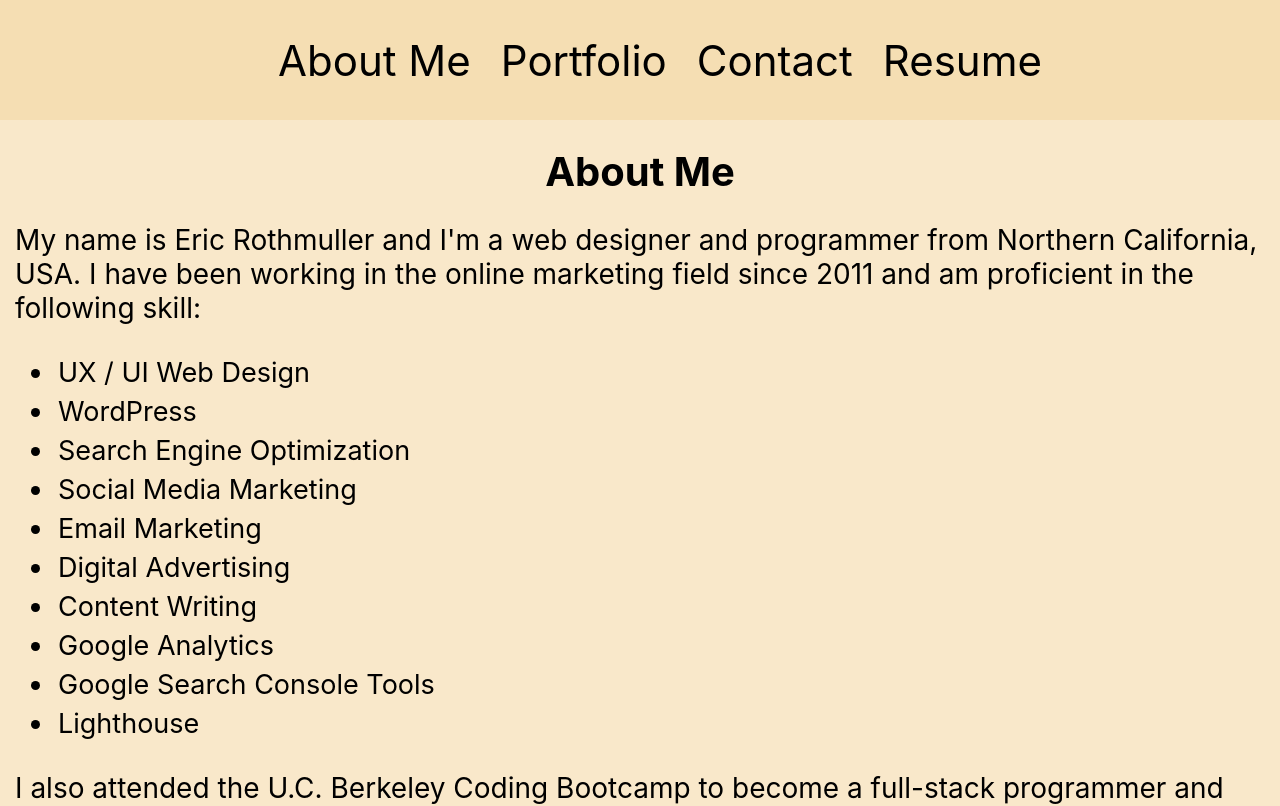
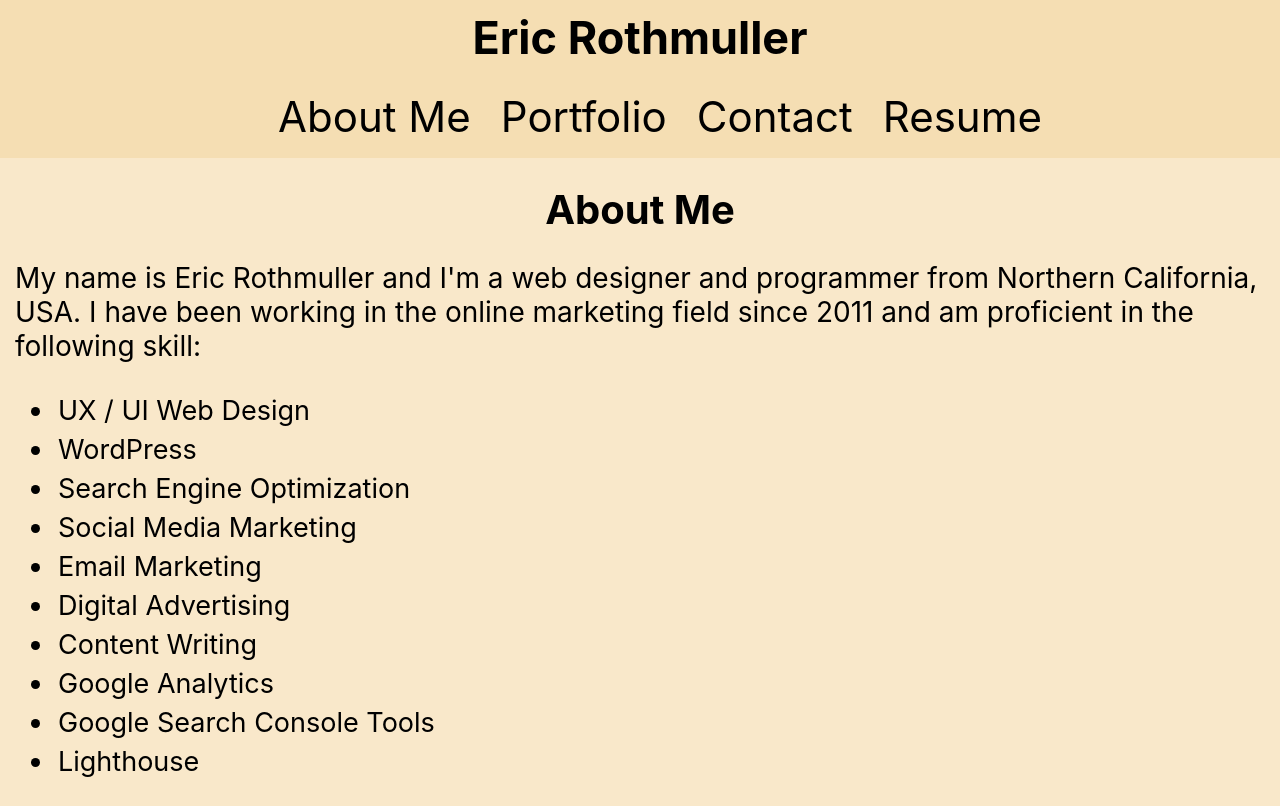
Before and after one commit to ericrothmuller/My-Portfolio, a React (Create React App) app: page / in a window 1280 px wide. Shown: the top 806 px of the page. Built offline with nearby package versions, Linux system fonts and the light colour scheme.

Commit message:
Added Header title of my name above the nav bar with some base CSS stylings

```diff
--- a/src/Style.css
+++ b/src/Style.css
@@ -16,7 +16,7 @@ p {
 
 .main-nav-menu {
   display: flex;
-  height: 15vh;
+  height: auto;
   width: 100vw;
   background-color: wheat;
   justify-content: center;
@@ -24,6 +24,12 @@ p {
   z-index: 1;
   margin: 0px;
   padding: 0px;
+}
+
+.headerTitle {
+  font-size: 45px;
+  margin: 0px;
+  padding: 10px;
 }
 
 .main-page-body {
--- a/src/components/Nav.js
+++ b/src/components/Nav.js
@@ -6,6 +6,7 @@ function Nav({ currentPage, handlePageChange }) {
   return (
     <nav className="main-nav-menu">
     <section className="main-nav-items">
+    <h1 className="headerTitle">Eric Rothmuller</h1>
     <ul>
       <li>
         <a
--- a/src/components/pages/Contact.js
+++ b/src/components/pages/Contact.js
@@ -5,7 +5,7 @@ export default function Contact() {
 
   return (
     <div className='contactMe'>
-      <h1>Contact</h1>
+      <h1>Get In Contact</h1>
       <p>You can reach me by phone or email at:</p>
       <p><strong>Phone: </strong><a href="tel:17078432047">707-843-2047</a></p>
       <p><strong>Email: </strong><a href="mailto:ericrothmuller@gmail.com">ericrothmuller@gmail.com</a></p>
```
